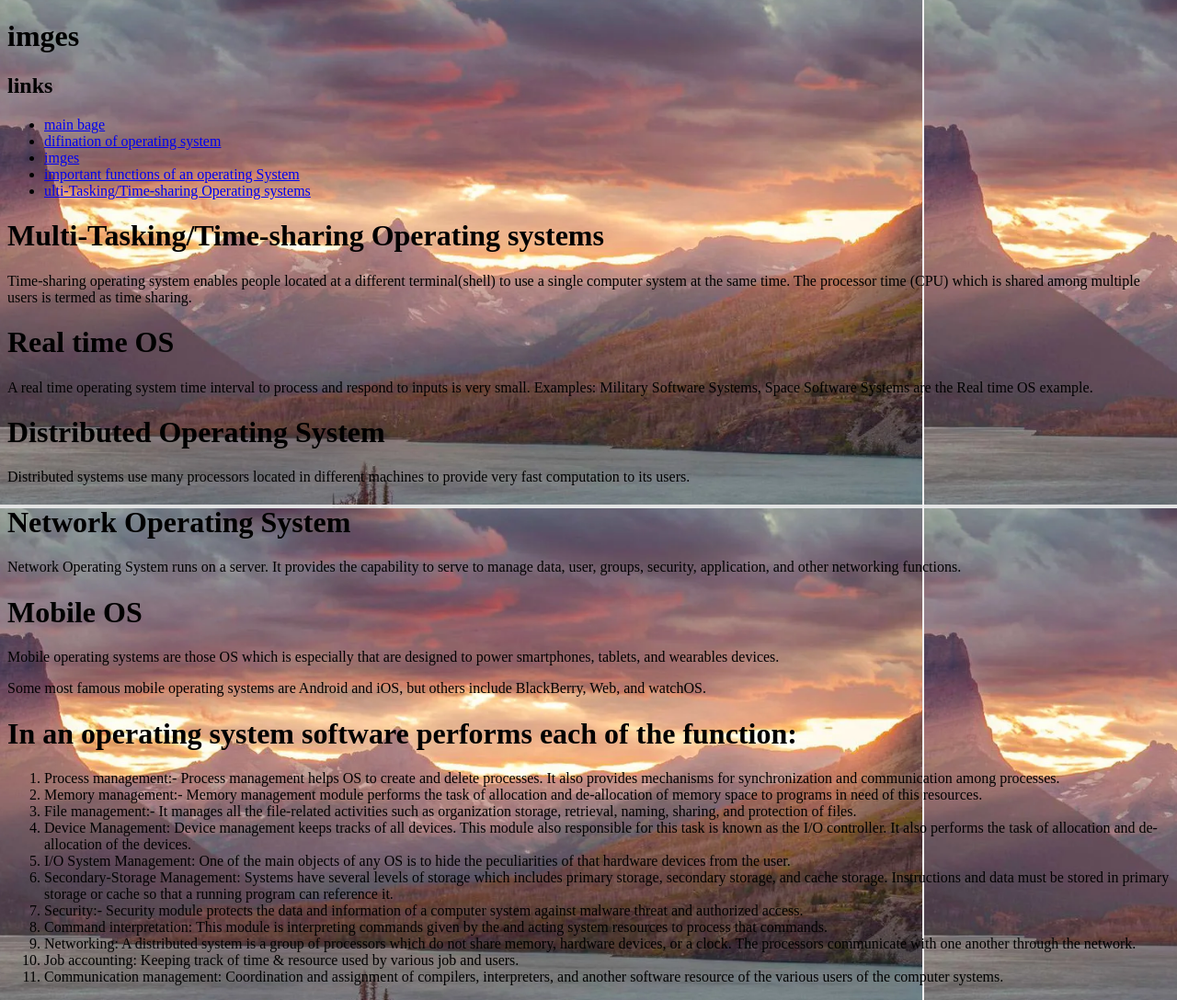
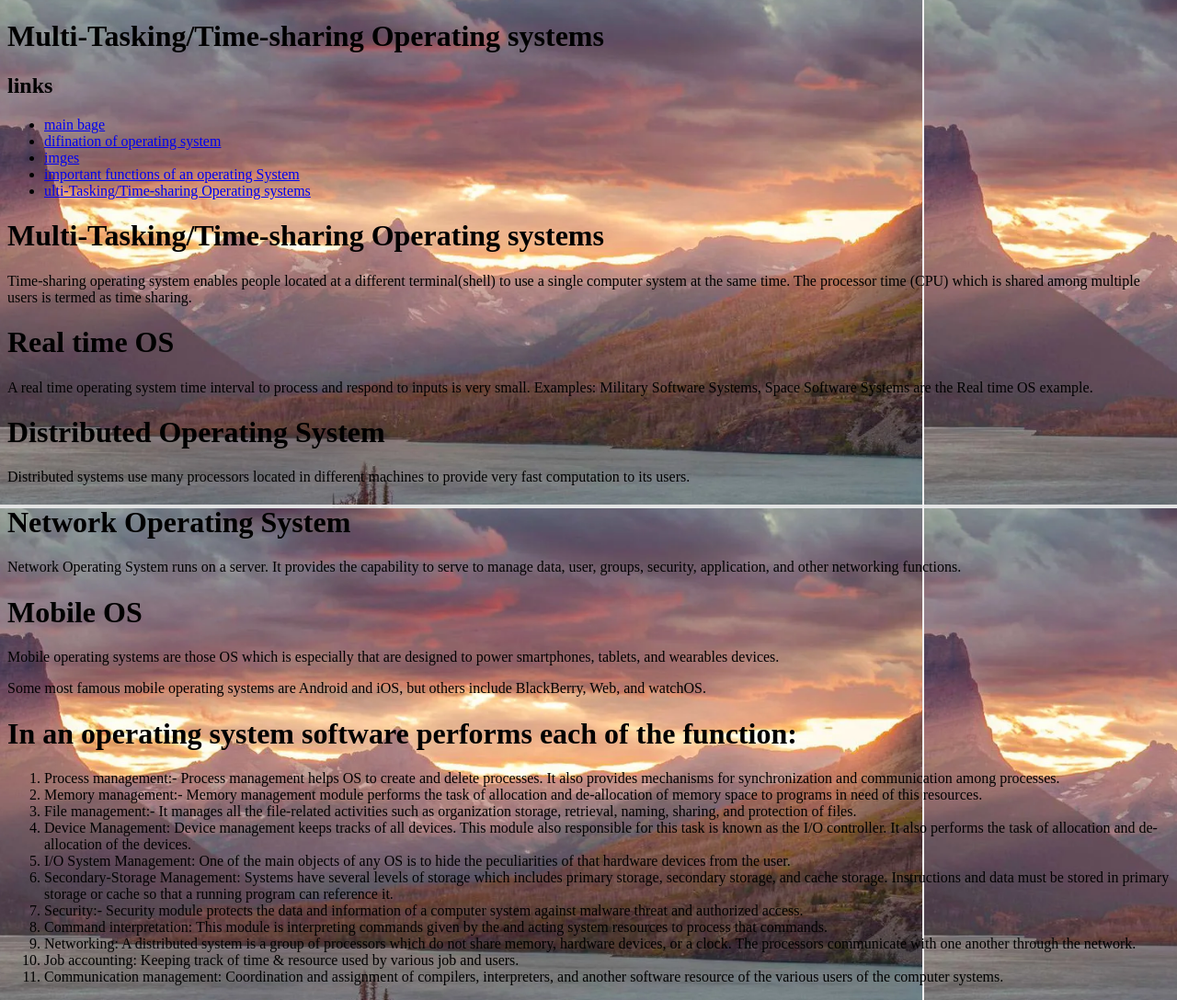
Before and after one commit to mohamedramadan1234/htmlproject, a plain HTML site: page ppt.html in a window 1280 px wide. Shown: the whole page at 92% size. Drawn offline with Linux system fonts and the light colour scheme.

Commit message:
Update ppt.html

```diff
--- a/ppt.html
+++ b/ppt.html
@@ -8,7 +8,7 @@
       background-image: url('we.PNG');
     }
     </style>
-    <h1>imges</h1>
+    <h1>Multi-Tasking/Time-sharing Operating systems</h1>
     <h2>links</h2>
     <ul>
         <li><a href="index.html">main bage</a></li>
```
